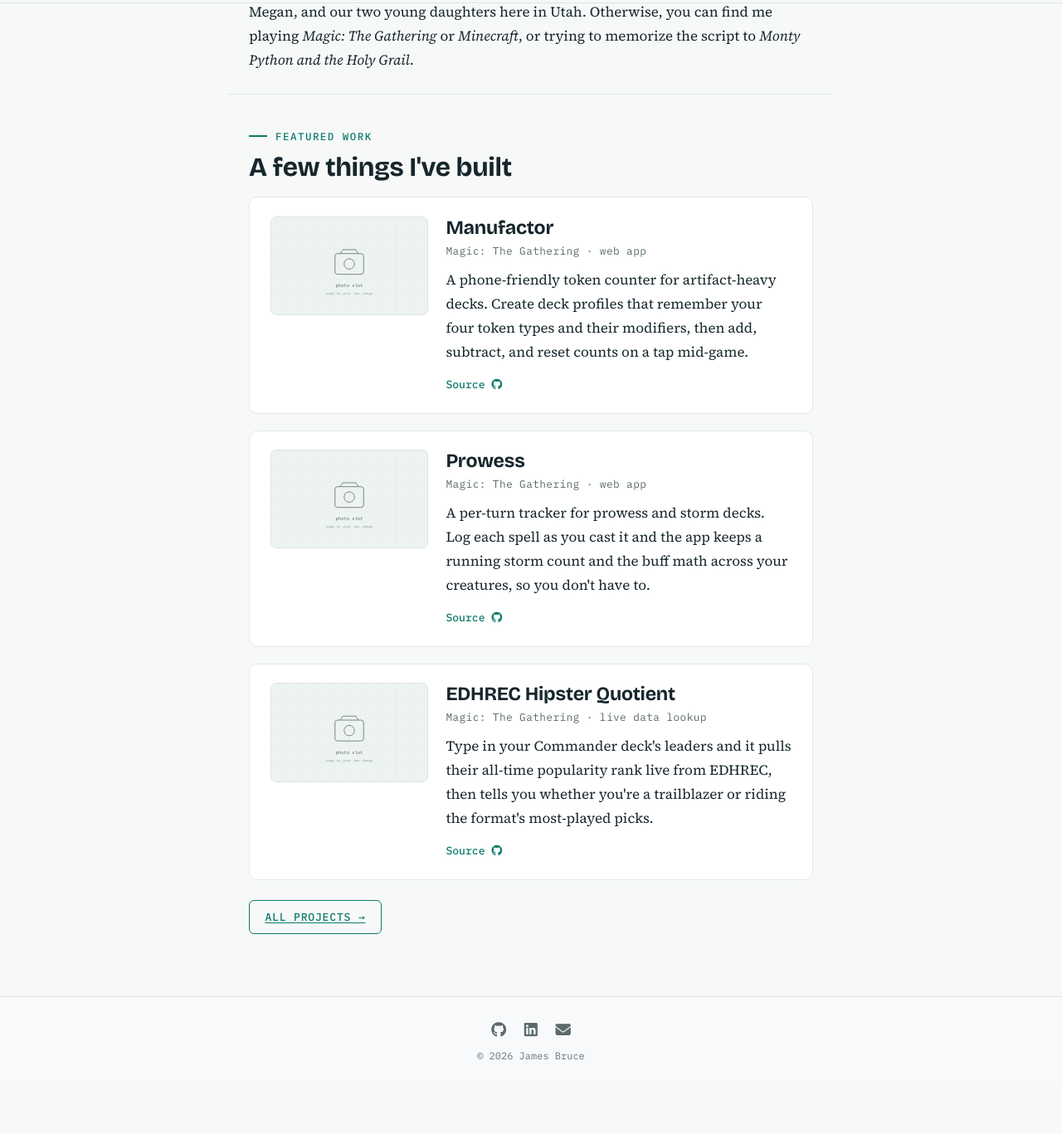
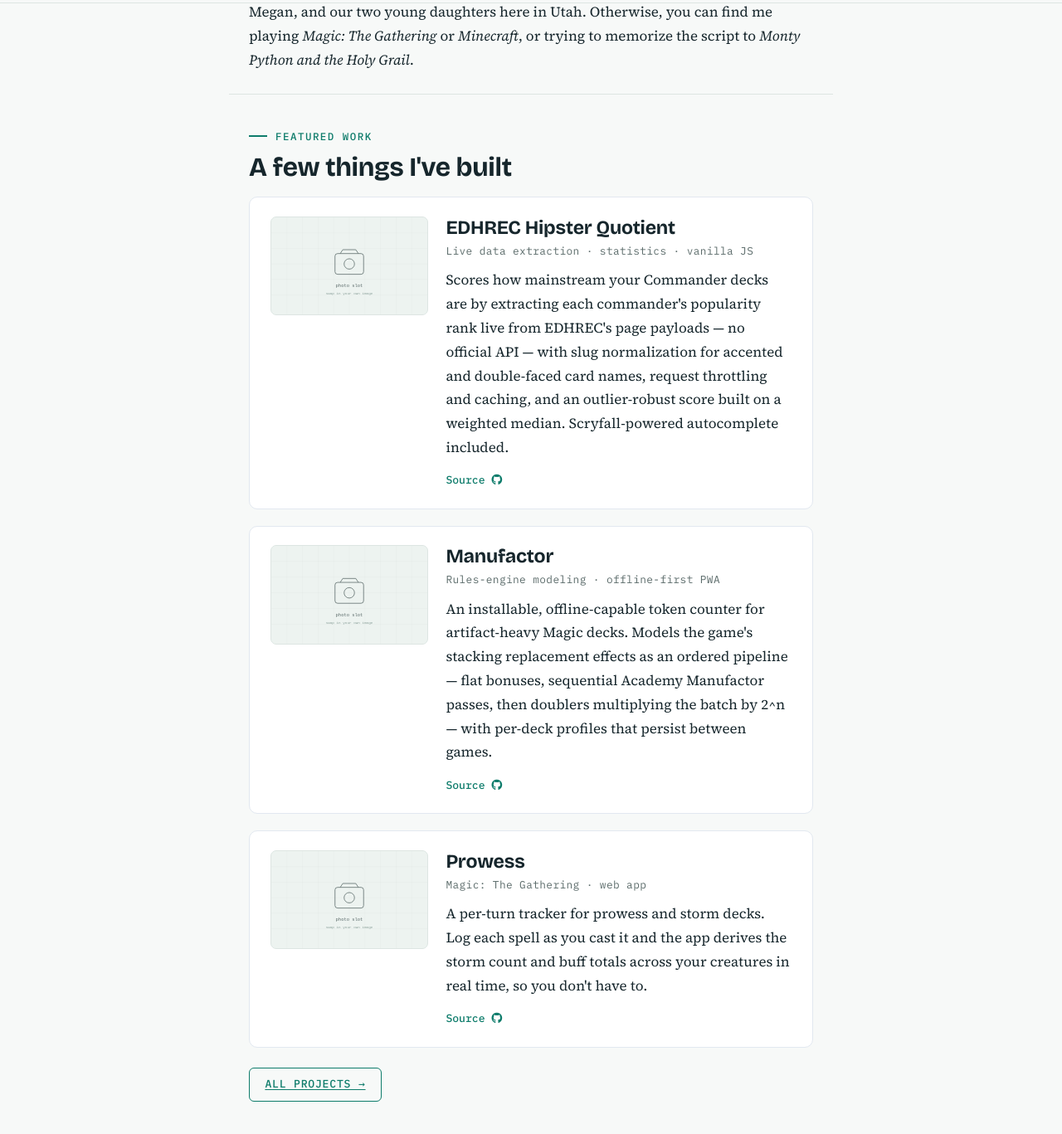
Before and after one commit to jimna-h/home, a Jekyll site: the page built from index.html, in a window 1280 px wide and 1400 px high, scrolled down 1146 px. Shown: the top 1367 px of the window at 83% size. Built offline with Jekyll 4.4.1, drawn with Linux system fonts in a browser that asks for light colours; before the commit the page ends 2454 px from its top, so only the background shows below that.

Commit message:
Add files via upload

```diff
--- a/_data/projects.yml
+++ b/_data/projects.yml
@@ -9,12 +9,26 @@
 #               out the line to show a text-only card. A ~16:10 crop looks best.
 # Order here = order on the page.
 
+- name: EDHREC Hipster Quotient
+  meta: "Live data extraction · statistics · vanilla JS"
+  description: >-
+    Scores how mainstream your Commander decks are by extracting each
+    commander's popularity rank live from EDHREC's page payloads — no official
+    API — with slug normalization for accented and double-faced card names,
+    request throttling and caching, and an outlier-robust score built on a
+    weighted median. Scryfall-powered autocomplete included.
+  url: https://jimna-h.github.io/edhrec-hipster-quotient/
+  source: https://github.com/jimna-h/edhrec-hipster-quotient
+  image: assets/img/placeholder-photo.svg
+
 - name: Manufactor
-  meta: "Magic: The Gathering · web app"
+  meta: "Rules-engine modeling · offline-first PWA"
   description: >-
-    A phone-friendly token counter for artifact-heavy decks. Create deck
-    profiles that remember your four token types and their modifiers, then
-    add, subtract, and reset counts on a tap mid-game.
+    An installable, offline-capable token counter for artifact-heavy Magic
+    decks. Models the game's stacking replacement effects as an ordered
+    pipeline — flat bonuses, sequential Academy Manufactor passes, then
+    doublers multiplying the batch by 2^n — with per-deck profiles that
+    persist between games.
   url: https://jimna-h.github.io/manufactor/
   source: https://github.com/jimna-h/manufactor
   image: assets/img/placeholder-photo.svg
@@ -23,34 +37,25 @@
   meta: "Magic: The Gathering · web app"
   description: >-
     A per-turn tracker for prowess and storm decks. Log each spell as you cast
-    it and the app keeps a running storm count and the buff math across your
-    creatures, so you don't have to.
+    it and the app derives the storm count and buff totals across your
+    creatures in real time, so you don't have to.
   url: https://jimna-h.github.io/prowess/
   source: https://github.com/jimna-h/prowess
   image: assets/img/placeholder-photo.svg
 
-- name: EDHREC Hipster Quotient
-  meta: "Magic: The Gathering · live data lookup"
+- name: QMD Template
+  meta: "Build tooling · R · Typst"
   description: >-
-    Type in your Commander deck's leaders and it pulls their all-time
-    popularity rank live from EDHREC, then tells you whether you're a
-    trailblazer or riding the format's most-played picks.
-  url: https://jimna-h.github.io/edhrec-hipster-quotient/
-  source: https://github.com/jimna-h/edhrec-hipster-quotient
-  image: assets/img/placeholder-photo.svg
-
-- name: QMD Template
-  meta: "Typst package · R"
-  description: >-
-    A Typst package that runs R code inside Typst documents and renders it to
-    PDF — a lightweight alternative to Quarto for statistics coursework. Built
-    in R and Typst.
+    A Typst package plus R build pipeline that runs R code chunks inside Typst
+    documents and renders straight to PDF — a lightweight alternative to
+    Quarto for statistical reports and coursework.
   url: https://github.com/jimna-h/QMDTemplate
   source: https://github.com/jimna-h/QMDTemplate
 
 - name: Duckbill Cap Helmets
-  meta: "Minecraft · Resource Pack · Data Pack"
+  meta: "Minecraft · resource pack · data pack"
   description: >-
-    A set of resource and datapacks to replace your Minecraft headwear with Irish duckbill caps.
+    A resource-and-data-pack pair that replaces every Minecraft helmet with an
+    Irish duckbill cap. Not everything has to be a data project.
   url: https://github.com/jimna-h/duckbill_cap_helmets
   source: https://github.com/jimna-h/duckbill_cap_helmets
```
